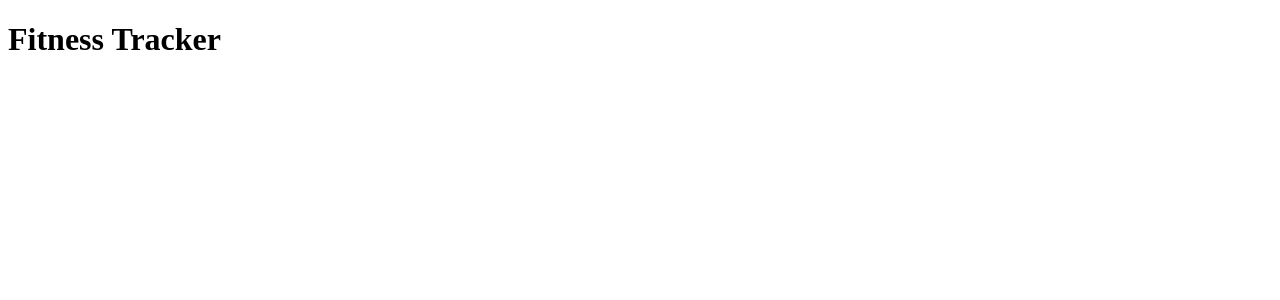
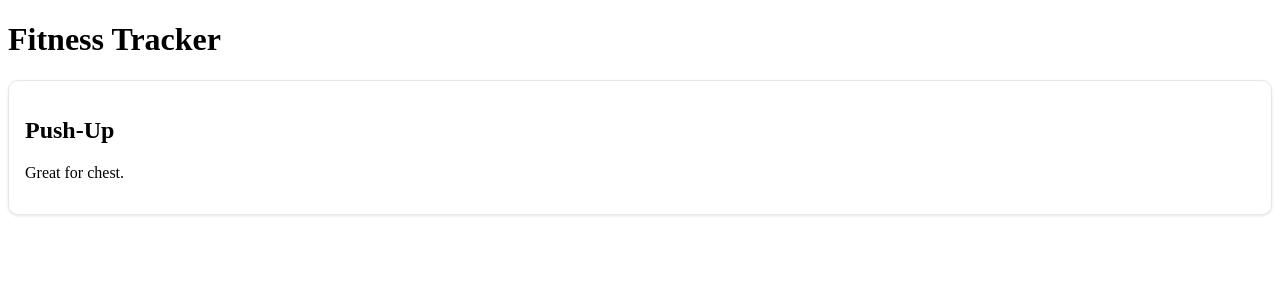
Before and after one commit to pierreroodman/fitness-tracker, a React (Vite) app in the folder fitness-tracker/: page / in a window 1280 px wide. Shown: the top 300 px of the page. Built offline with nearby package versions, Linux system fonts and the light colour scheme.

Commit message:
Created card stled component

```diff
--- a/fitness-tracker/src/App.jsx
+++ b/fitness-tracker/src/App.jsx
@@ -1,9 +1,12 @@
+import Button from './components/Button';
+import Card from './components/Card';
+
 function App() {
   return (
     <div>
       <h1>Fitness Tracker</h1>
+      <Card><h2>Push-Up</h2><p>Great for chest.</p></Card>
     </div>
   );
 }
-
 export default App;
--- /dev/null
+++ b/fitness-tracker/src/components/Card.jsx
@@ -0,0 +1,26 @@
+import styled from 'styled-components';
+import PropTypes from 'prop-types';
+
+const CardWrapper = styled.div`
+  background: white;
+  border: 1px solid #e5e7eb;
+  border-radius: 10px;
+  padding: 16px;
+  box-shadow: 0 1px 3px rgba(0, 0, 0, 0.1);
+  transition: transform 0.2s;
+
+  &:hover {
+    transform: translateY(-3px);
+  }
+`;
+
+// 'children' is whatever is placed between <Card> and </Card>
+function Card({ children }) {
+  return <CardWrapper>{children}</CardWrapper>;
+}
+
+Card.propTypes = {
+  children: PropTypes.node,
+};
+
+export default Card;
```
